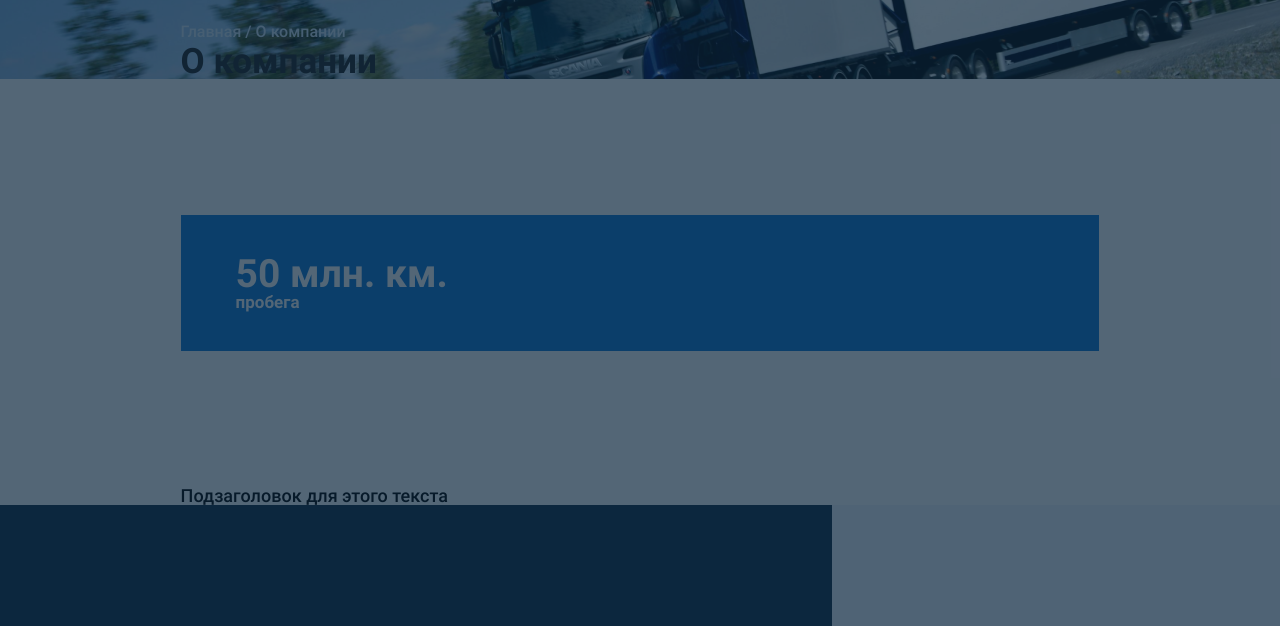
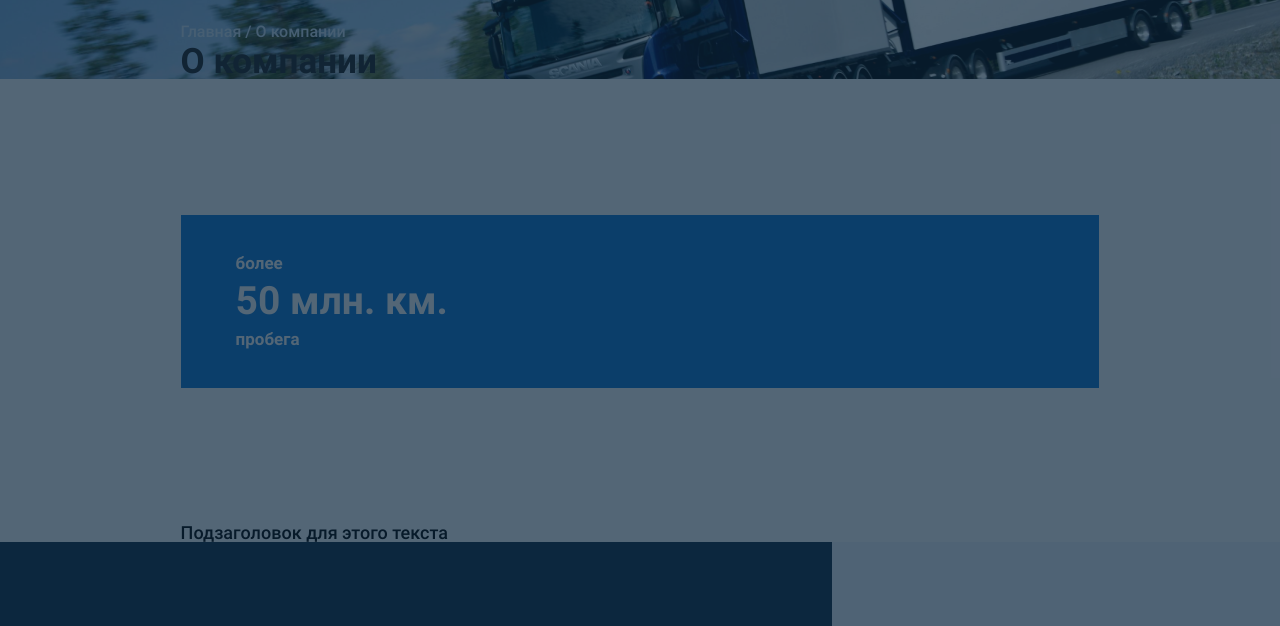
Before and after one commit to dmitryzhurkovsky/seventrans, a Django app: template templates/about.html in a window 1280 px wide. Shown: the part 131-757 px from the top of the page. Run offline with Django 4.2, Linux system fonts and the light colour scheme; the template is opened without the code that fills it, so the values that code supplies are empty; parts of the project's set-up code (start-up, migrations or seed data) failed here and were passed over; some libraries are stand-ins or nearby versions.

Commit message:
Fix templates

```diff
--- a/templates/about.html
+++ b/templates/about.html
@@ -36,19 +36,22 @@
                         </p>
                     </div>
                     <div class="table2x statistic_box">
-                        <div class="about__item">25 {% trans 'лет' %}
+                        <div class="about__item">
+                            <div class="about__info">25 {% trans 'лет' %}</div>
                             <div class="about__subitem">{% trans 'безупречной работы' %}</div>
                         </div>
-                        <div class="about__item">{% trans '50 млн. км.' %}
+                        <div class="about__item">
+                            <div class="about__subitem">{% trans 'более' %}</div>
+                            <div class="about__info">{% trans '50 млн. км.' %}</div>
                             <div class="about__subitem">{% trans 'пробега' %}</div>
                         </div>
                         <div class="about__item">
-                            45000
+                            <div class="about__info">45000</div>
                             <div class="about__subitem">{% trans 'перевозок' %}</div>
                         </div>
-                    </div>
+                    </div> <!-- table2x-->
 
-                </div>
+                </div> <!-- box-->
 
                 <div class="content__paragraph">
                     <h3>Подзаголовок для этого текста</h3>
--- a/templates/index.html
+++ b/templates/index.html
@@ -79,7 +79,7 @@
                             <div class="one_news__img">
                                 <img src="{% static 'img/news/fura-2.png' %}" alt="Новости">
                             </div>
-                            <div class="one_news__description">
+                            <div class="one_news__description  mt-20">
                                 <div class="one_news__date one_news__item">13.02.2021</div>
                                 <div class="one_news__title one_news__item"> Краткое название новости2 (определенное
                                     количество символов)
@@ -125,7 +125,7 @@
                             </div>
                 </div>
                 <a href="/about" class="one_news__btn">
-                    <button class="btn bnt-arrow">{% trans 'Смотреть все новости' %}
+                    <button class="btn btn-arrow">{% trans 'Смотреть все новости' %}
                         <img src="img/arr_wh.svg" width="26" alt="">
                     </button>
                 </a>
```
